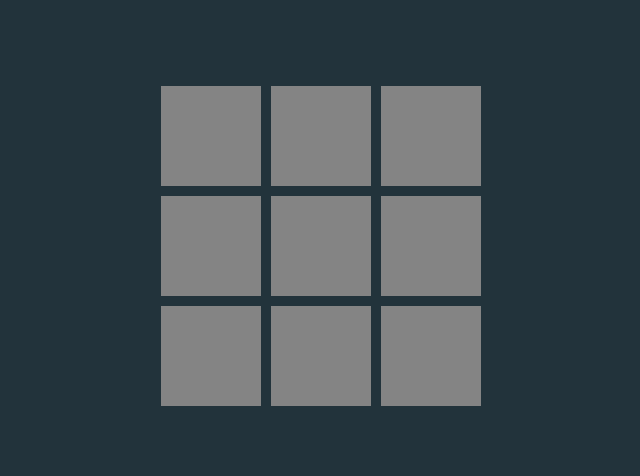
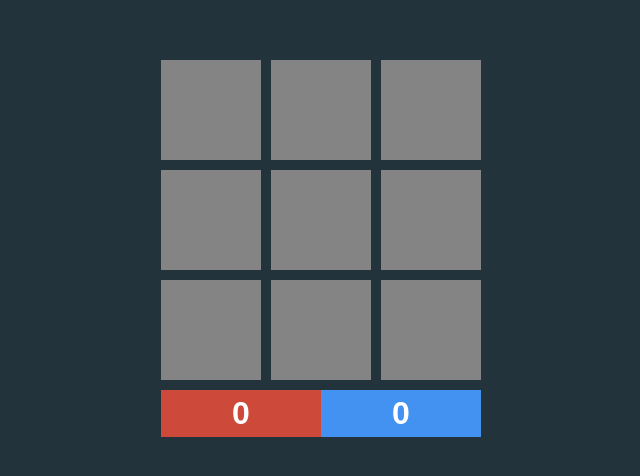
Before and after one commit to FrankGaz/TicTacToe_challenge, a React (Create React App) app in the folder tictactoe-challenge/: page / in a window 1280 px wide. Shown: the part 154-630 px from the top of the page, without its empty margins (319-959 px from the left). Built offline with nearby package versions, Linux system fonts and the light colour scheme.

Commit message:
Commit 7 - Adds ScoreBoard component

```diff
--- a/tictactoe-challenge/src/App.js
+++ b/tictactoe-challenge/src/App.js
@@ -1,6 +1,7 @@
 import { useState } from "react";
 import "./styles/main.scss";
 import Board from "./components/Board";
+import ScoreBoard from "./components/ScoreBoard.jsx";
 
 // Possible winning positions
 const winningPositions = [
@@ -95,6 +96,7 @@ const App = () => {
         squares={squares}
         onClick={handleClick}
       />
+       <ScoreBoard scoreO={score.O} scoreX={score.X} />
     </div>
   );
 };
--- a/tictactoe-challenge/src/components/ScoreBoard.jsx
+++ b/tictactoe-challenge/src/components/ScoreBoard.jsx
@@ -1,7 +1,8 @@
 const ScoreBoard = ({ scoreX, scoreO }) => (
   <div className="score-board">
-    <div></div>
-    <div></div>
+    <div>{scoreX}</div>
+    <div>{scoreO}</div>
   </div>
 );
+
 export default ScoreBoard;
--- a/tictactoe-challenge/src/styles/components/scoreBoard.scss
+++ b/tictactoe-challenge/src/styles/components/scoreBoard.scss
@@ -0,0 +1,17 @@
+.score-board {
+  width: 320px;
+  display: grid;
+  grid-auto-flow: column;
+  margin-top: 5px;
+  div {
+    color: $white;
+    text-align: center;
+    font-size: 2em;
+    padding: 5px;
+    font-weight: bold;
+    background-color: $oColor;
+    &:first-child {
+        background-color: $xColor;
+      }
+  }
+}
--- a/tictactoe-challenge/src/styles/main.scss
+++ b/tictactoe-challenge/src/styles/main.scss
@@ -2,6 +2,7 @@
 
 @import "./components/board.scss";
 @import "./components/square.scss";
+@import "./components/scoreBoard.scss";
 
 .container {
   display: flex;
--- a/tictactoe-challenge/src/styles/variables.scss
+++ b/tictactoe-challenge/src/styles/variables.scss
@@ -1,4 +1,5 @@
-$backgroundColor: #22333B;
+$white: #ffffff;
+$backgroundColor: #22333b;
 $squareColor: #848484;
-$xColor: #CD493A;
-$oColor: #4392F1;
+$xColor: #cd493a;
+$oColor: #4392f1;
```
Lines whose indentation alone changed are shown as unchanged.
